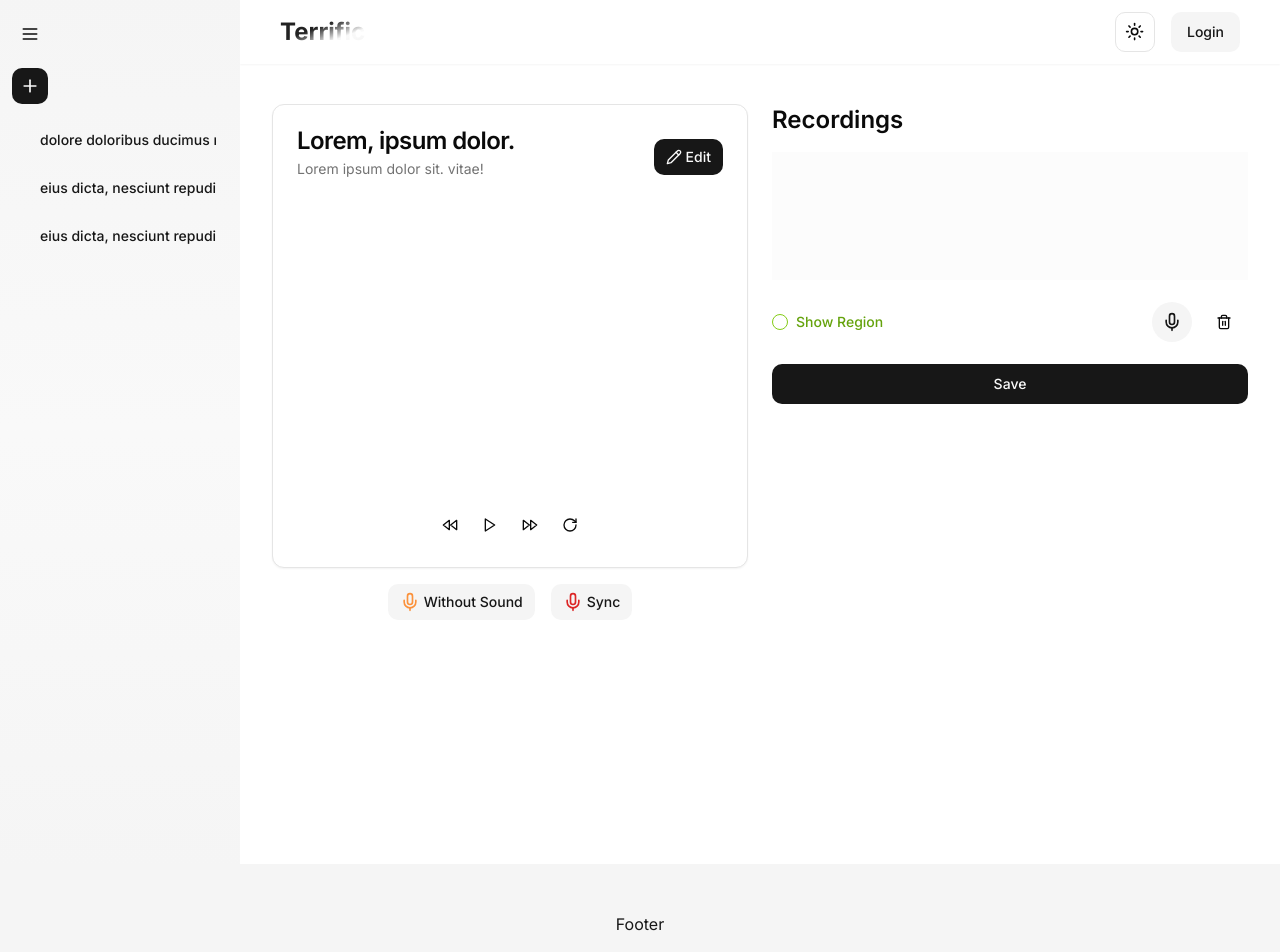
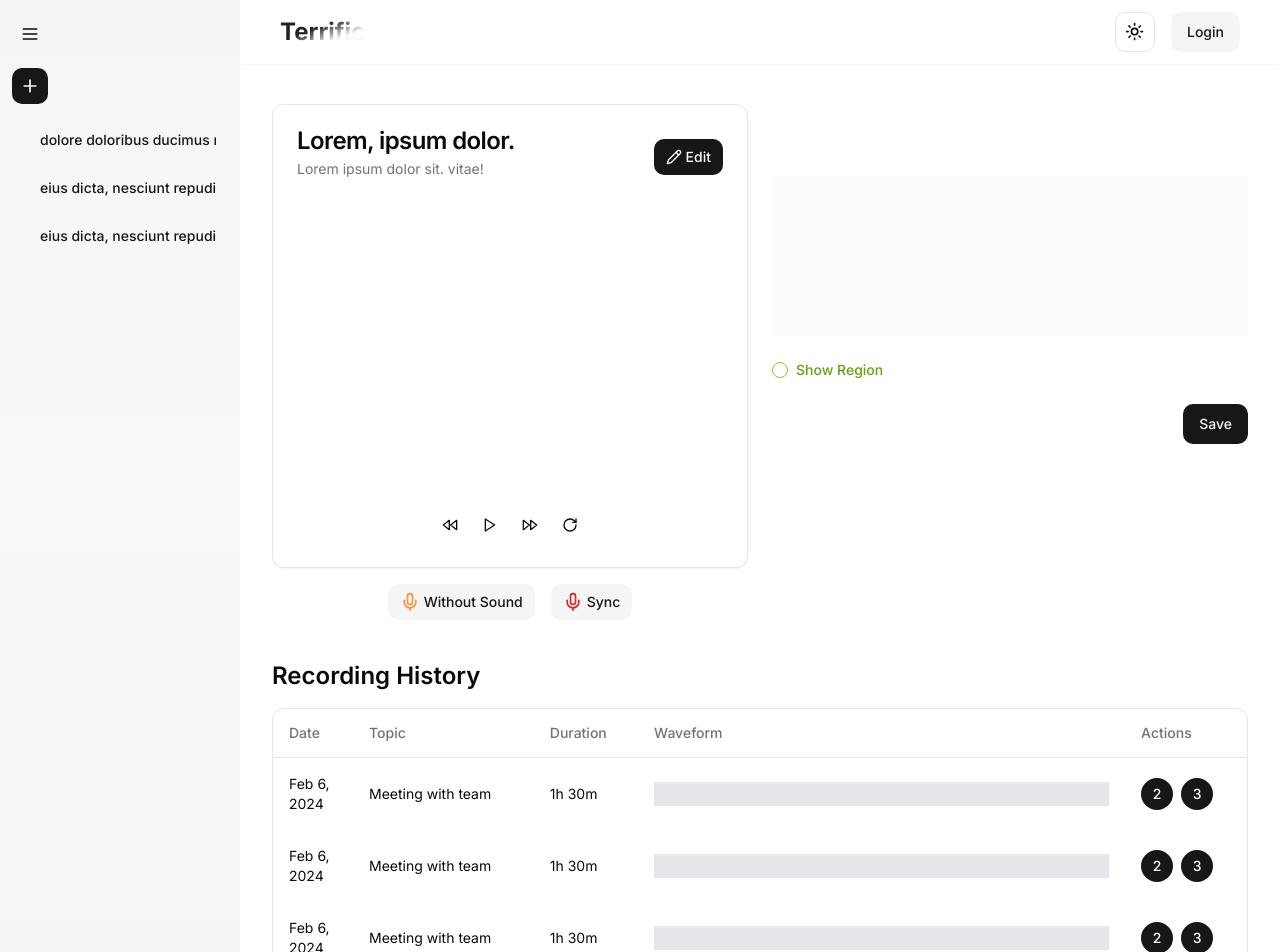
Before and after one commit to OwLu0905/shadowing-record, a Next.js app in the folder frontend/: page /records in a window 1280 px wide. Shown: the top 952 px of the page. Built offline with nearby package versions, Linux system fonts and the light colour scheme.

Commit message:
add recording animate

```diff
--- /dev/null
+++ b/frontend/src/components/_record-button-group.tsx
@@ -0,0 +1,57 @@
+// @ts-nocheck
+import React from "react";
+
+const RecordButtonGroup = () => {
+  return (
+    <div>
+      <div className="flex gap-2">
+        {mediaState === "inactive" && (
+          <Button
+            type="button"
+            variant={"secondary"}
+            onClick={async () => await start()}
+            title="Record"
+            className="h-10 w-10 rounded-full p-0"
+          >
+            <Mic className="rounded-full p-0.5" />
+          </Button>
+        )}
+
+        {mediaState === "paused" && (
+          <Button
+            type="button"
+            variant="ghost"
+            onClick={resume}
+            className="h-10 w-10 rounded-full p-0"
+          >
+            <StepForward className="rounded-full p-0.5" />
+          </Button>
+        )}
+
+        {mediaState === "recording" && (
+          <Button
+            type="button"
+            variant="ghost"
+            onClick={pause}
+            className="h-10 w-10 rounded-full p-0"
+          >
+            <Pause className="rounded-full p-0.5" />
+          </Button>
+        )}
+
+        {(mediaState === "recording" || mediaState === "paused") && (
+          <Button
+            type="button"
+            variant="ghost"
+            onClick={stop}
+            className="h-10 w-10 rounded-full p-0"
+          >
+            <StopCircle className="rounded-full p-0.5" />
+          </Button>
+        )}
+      </div>
+    </div>
+  );
+};
+
+export default RecordButtonGroup;
--- a/frontend/src/view/Record/History.tsx
+++ b/frontend/src/view/Record/History.tsx
@@ -13,8 +13,8 @@ import {
 const History = () => {
   return (
     <div>
-      <h2 className="font-semibold text-lg md:text-2xl">Recording History</h2>
-      <div className="hidden md:block border shadow-sm rounded-lg mt-4 overflow-x-auto">
+      <h2 className="text-lg font-semibold md:text-2xl">Recording History</h2>
+      <div className="mt-4 hidden overflow-x-auto rounded-lg border shadow-sm md:block">
         <Table>
           <TableHeader>
             <TableRow>
@@ -35,8 +35,40 @@ const History = () => {
               </TableCell>
               <TableCell>
                 <div className="flex gap-2">
-                  <Button className="w-8 h-8 rounded-full">2</Button>
-                  <Button className="w-8 h-8 rounded-full">3</Button>
+                  <Button className="h-8 w-8 rounded-full">2</Button>
+                  <Button className="h-8 w-8 rounded-full">3</Button>
+                </div>
+              </TableCell>
+            </TableRow>
+          </TableBody>
+          <TableBody>
+            <TableRow>
+              <TableCell>Feb 6, 2024</TableCell>
+              <TableCell>Meeting with team</TableCell>
+              <TableCell className="md:table-cell">1h 30m</TableCell>
+              <TableCell>
+                <div className="h-6 w-full bg-gray-200" />
+              </TableCell>
+              <TableCell>
+                <div className="flex gap-2">
+                  <Button className="h-8 w-8 rounded-full">2</Button>
+                  <Button className="h-8 w-8 rounded-full">3</Button>
+                </div>
+              </TableCell>
+            </TableRow>
+          </TableBody>
+          <TableBody>
+            <TableRow>
+              <TableCell>Feb 6, 2024</TableCell>
+              <TableCell>Meeting with team</TableCell>
+              <TableCell className="md:table-cell">1h 30m</TableCell>
+              <TableCell>
+                <div className="h-6 w-full bg-gray-200" />
+              </TableCell>
+              <TableCell>
+                <div className="flex gap-2">
+                  <Button className="h-8 w-8 rounded-full">2</Button>
+                  <Button className="h-8 w-8 rounded-full">3</Button>
                 </div>
               </TableCell>
             </TableRow>
--- a/frontend/src/view/Record/Record.tsx
+++ b/frontend/src/view/Record/Record.tsx
@@ -36,9 +36,10 @@ const Record = (props: RecordProps) => {
   const { data, state, utils } = props;
   const blobData = data.blob;
   const mediaState = state.mediaState;
+  const isRecording = mediaState === "recording" || mediaState === "paused";
   const isAvailable = state.deviceState;
 
-  const { start, stop, pause, resume, cleanup } = utils;
+  const { cleanup } = utils;
 
   // NOTE: Draw canvas
   const containerRef = useRef<HTMLDivElement>(null);
@@ -313,12 +314,30 @@ const Record = (props: RecordProps) => {
 
   return (
     <>
-      <div className="flex flex-col gap-4">
+      <div className="flex flex-grow flex-col">
+        <Button
+          data-recording={!!blobData}
+          className="mb-4 self-end data-[recording=true]:visible data-[recording=false]:invisible"
+          variant={"secondary"}
+          onClick={() => {
+            if (sourceRef.current) {
+              sourceRef.current.stop();
+            }
+            cleanup();
+            clearnAudioWave();
+            if (requestIdRef.current) {
+              cancelAnimationFrame(requestIdRef.current);
+            }
+          }}
+        >
+          <Trash2 className="mr-2 h-5 w-5" /> Delete
+        </Button>
         <div
-          className="relative flex w-full flex-col"
+          className="relative flex w-full flex-col data-[recording=true]:animate-sparkup data-[recording=true]:outline data-[recording=true]:outline-red-500"
           onClick={handleCanvasClick}
+          data-recording={isRecording}
         >
-          <div ref={containerRef} className="relative h-[128px] w-full">
+          <div ref={containerRef} className="relative h-[160px] w-full">
             <canvas
               ref={canvasRef}
               className="h-full w-full bg-secondary/20"
@@ -328,7 +347,7 @@ const Record = (props: RecordProps) => {
           <div
             aria-label="clip-region"
             ref={clipRegionRef}
-            className="absolute top-0 h-[128px] w-full"
+            className="absolute top-0 h-[160px] w-full"
           >
             <canvas
               ref={clipRef}
@@ -338,7 +357,7 @@ const Record = (props: RecordProps) => {
 
           <div
             aria-label="progress-resize-region"
-            className="absolute top-0 h-[128px] w-full"
+            className="absolute top-0 h-[160px] w-full"
           >
             <canvas
               ref={progressRef}
@@ -373,7 +392,7 @@ const Record = (props: RecordProps) => {
           </div>
         </div>
 
-        <div className="flex items-center justify-between">
+        <div className="flex items-center justify-between py-2">
           <div className="flex gap-2">
             <div className="flex items-center gap-x-2">
               <div className="my-4 flex items-center gap-2">
@@ -387,81 +406,16 @@ const Record = (props: RecordProps) => {
                 />
                 <label
                   htmlFor="resize"
-                  className="text-sm font-medium text-lime-600"
+                  className="cursor-pointer text-sm font-medium text-lime-600"
                 >
                   Show Region
                 </label>
               </div>
             </div>
           </div>
-          <div className="flex gap-2">
-            {mediaState === "inactive" && (
-              <Button
-                type="button"
-                variant={"secondary"}
-                onClick={async () => await start()}
-                title="Record"
-                className="h-10 w-10 rounded-full p-0"
-              >
-                <Mic className="rounded-full p-0.5" />
-              </Button>
-            )}
-
-            {mediaState === "paused" && (
-              <Button
-                type="button"
-                variant="ghost"
-                onClick={resume}
-                className="h-10 w-10 rounded-full p-0"
-              >
-                <StepForward className="rounded-full p-0.5" />
-              </Button>
-            )}
-
-            {mediaState === "recording" && (
-              <Button
-                type="button"
-                variant="ghost"
-                onClick={pause}
-                className="h-10 w-10 rounded-full p-0"
-              >
-                <Pause className="rounded-full p-0.5" />
-              </Button>
-            )}
-
-            {(mediaState === "recording" || mediaState === "paused") && (
-              <Button
-                type="button"
-                variant="ghost"
-                onClick={stop}
-                className="h-10 w-10 rounded-full p-0"
-              >
-                <StopCircle className="rounded-full p-0.5" />
-              </Button>
-            )}
-            <Button
-              variant={"ghost"}
-              onClick={() => {
-                if (sourceRef.current) {
-                  sourceRef.current.stop();
-                }
-                cleanup();
-                clearnAudioWave();
-                if (requestIdRef.current) {
-                  cancelAnimationFrame(requestIdRef.current);
-                }
-              }}
-            >
-              <Trash2 className="h-4 w-4" />
-            </Button>
-          </div>
         </div>
 
-        <Button
-          onClick={async () => {
-            await saveAudioToFile();
-          }}
-        >
+        <Button className="w-fit self-end" onClick={saveAudioToFile}>
           Save
         </Button>
       </div>
--- a/frontend/src/view/Record/RecordContainer.tsx
+++ b/frontend/src/view/Record/RecordContainer.tsx
@@ -7,6 +7,7 @@ import Record from "@/view/record/Record";
 
 import useRecordMedia from "@/hooks/useRecordMedia";
 import WarningDialog from "@/components/common/warn-dialog";
+import History from "./History";
 
 export default function RecordPage() {
   const { data, state, utils } = useRecordMedia();
@@ -82,7 +83,7 @@ export default function RecordPage() {
           />
         </div>
         <div className="flex w-full flex-col gap-4 lg:w-1/2">
-          <h4 className="text-lg font-semibold md:text-2xl">Recordings</h4>
+          <h4 className="text-lg font-semibold md:text-2xl"></h4>
           <Record
             key={data?.strem?.id ?? "record-id"}
             data={data}
@@ -95,10 +96,13 @@ export default function RecordPage() {
         show={warning}
         handleClose={setWarning}
         label={"test"}
-        title="Sure"
-        description="aaa"
+        title="Warning: Unsaved Data"
+        description="You have unsaved changes. Do you want to continue editing or discard the changes and start new?"
         onConfirm={onConfirmSyncRecord}
       />
+      <section className="container mx-auto flex flex-col">
+        <History />
+      </section>
     </>
   );
 }
--- a/frontend/src/view/player/player.tsx
+++ b/frontend/src/view/player/player.tsx
@@ -17,7 +17,7 @@ import PlayerActions from "@/view/player/player-actions";
 
 import { MicIcon, Pause, Pencil, StepForward, StopCircle } from "lucide-react";
 
-const outurl = "https://www.youtube.com/embed/69kQ7S0_fO4";
+const outurl = "https://www.youtube.com/embed/u-ol2tpgVYI";
 
 type SliderState = [start: number, end: number];
 
@@ -55,8 +55,7 @@ const Player = (props: PlayerProps) => {
     mediaState,
   } = props;
 
-  const disablePlayerActions =
-    mediaState === "recording" || mediaState === "paused";
+  const isRecording = mediaState === "recording" || mediaState === "paused";
 
   const handleProgress = () => {
     if (playerRef.current) {
@@ -131,7 +130,7 @@ const Player = (props: PlayerProps) => {
                   format(sliderValue[0] * 1000, "mm:ss"),
                   format(sliderValue[1] * 1000, "mm:ss"),
                 ]}
-                disabled={disablePlayerActions}
+                disabled={isRecording}
               />
             )}
           </div>
@@ -140,7 +139,7 @@ const Player = (props: PlayerProps) => {
             sliderValue={sliderValue}
             playing={playing}
             setPlaying={setPlaying}
-            disableActions={disablePlayerActions}
+            disableActions={isRecording}
           />
         </CardContent>
       </Card>
@@ -167,35 +166,28 @@ const Player = (props: PlayerProps) => {
         )}
 
         {mediaState === "paused" && (
-          <Button
-            type="button"
-            variant="ghost"
-            onClick={onSyncResume}
-            className="h-10 w-10 rounded-full p-0"
-          >
-            <StepForward className="rounded-full p-0.5" />
+          <Button size="sm" variant="secondary" onClick={onSyncResume}>
+            <StepForward className="mr-1 h-5 w-5" />
           </Button>
         )}
 
         {mediaState === "recording" && (
-          <Button
-            type="button"
-            variant="ghost"
-            onClick={onSyncPause}
-            className="h-10 w-10 rounded-full p-0"
-          >
-            <Pause className="rounded-full p-0.5" />
+          <Button size="sm" variant="secondary" onClick={onSyncPause}>
+            <Pause className="mr-1 h-5 w-5" />
           </Button>
         )}
 
         {(mediaState === "recording" || mediaState === "paused") && (
           <Button
+            size="sm"
             type="button"
-            variant="ghost"
+            variant="secondary"
             onClick={onSyncStop}
-            className="h-10 w-10 rounded-full p-0"
+            data-recording={isRecording}
+            className="data-[recording=true]:animate-sparkup"
           >
-            <StopCircle className="rounded-full p-0.5" />
+            <StopCircle className="mr-1 h-5 w-5 text-red-600" />
+            End
           </Button>
         )}
       </div>
```
Also changed, not shown: frontend/src/components/common/warn-dialog.tsx (+8 -5 lines), frontend/src/components/_audio-button-group.tsx (renamed from frontend/src/components/auth/_audio-button-group.tsx).
